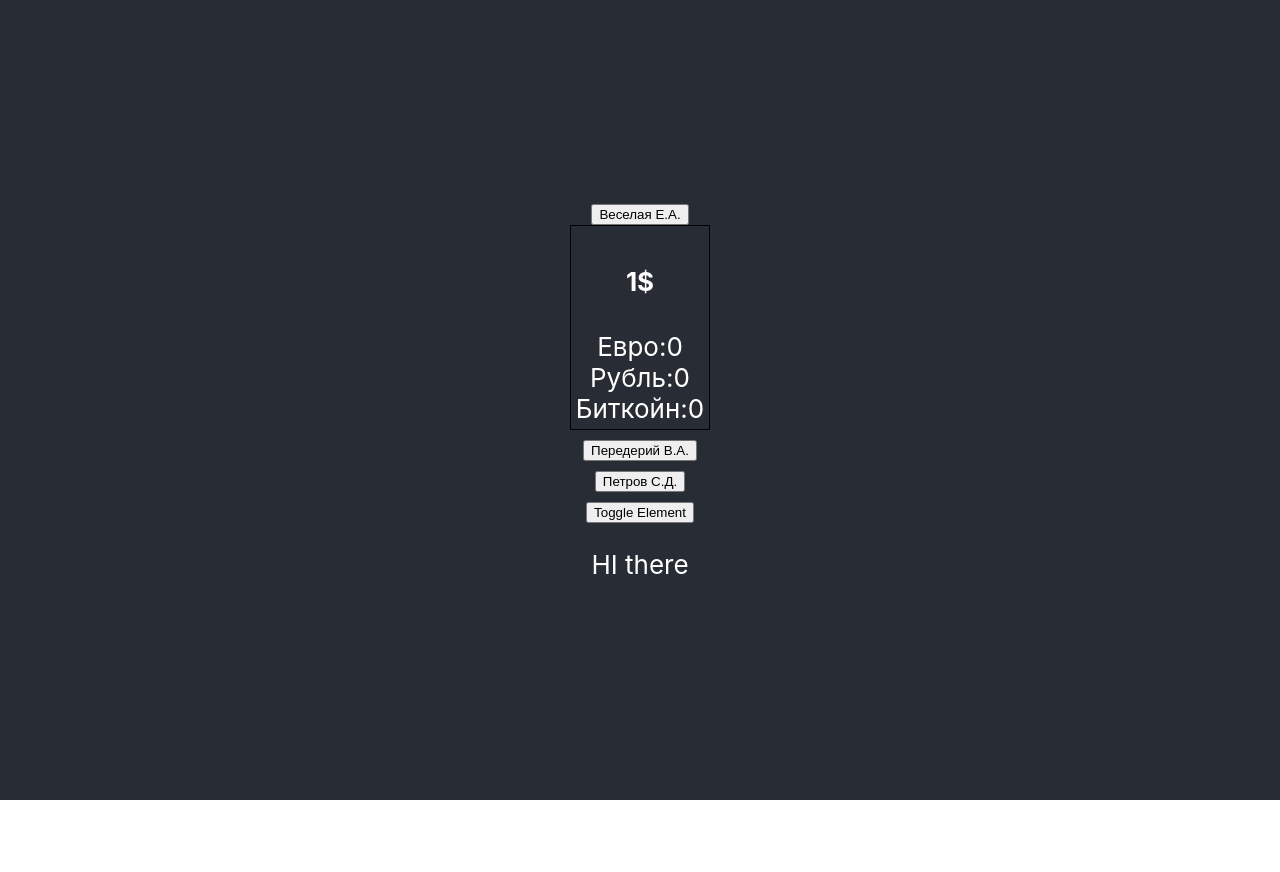
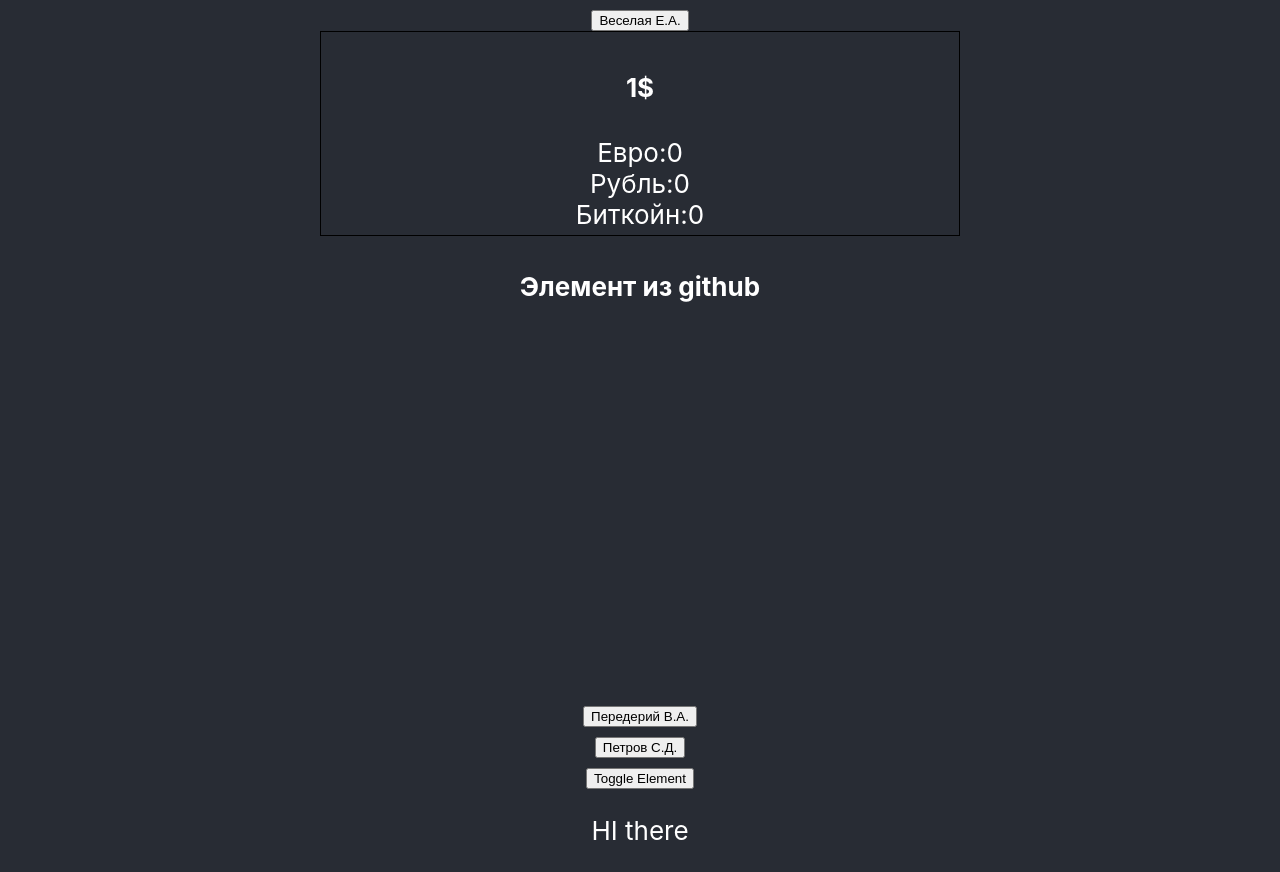
Before and after one commit to ivbo-05-18/mirea_course, a React (Create React App) app: page / in a window 1280 px wide. Both pictures are taken after a click on the button "Веселая Е.А.". Before the commit the page ends 800 px from the top, so only its background shows below. Built offline with nearby package versions, Linux system fonts and the light colour scheme; no server answers.

Commit message:
добавлен внешний компонент

```diff
--- a/package.json
+++ b/package.json
@@ -10,6 +10,7 @@
     "react-addons-css-transition-group": "^15.6.2",
     "react-dom": "^16.13.1",
     "react-google-recaptcha": "^2.0.1",
+    "react-player": "^2.1.0",
     "react-scripts": "3.4.1",
     "react-test-renderer": "^16.13.1"
   },
--- a/src/components/VeselayaEA/VeselayaEAController.js
+++ b/src/components/VeselayaEA/VeselayaEAController.js
@@ -1,5 +1,5 @@
 import React, {useState} from 'react';
-import Currency from './Currency';
+import VeselayaEAElement from './VeselayaEAElement'
 const VeselayaEAController = () =>  {
 
 
@@ -22,12 +22,6 @@ const VeselayaEAController = () =>  {
 
 }
 
-const VeselayaEAElement = () => {
 
-        return (
-            <Currency/>
-         )
-
-}
 
 export default VeselayaEAController;
--- /dev/null
+++ b/src/components/VeselayaEA/VeselayaEAElement.js
@@ -0,0 +1,15 @@
+import React from 'react';
+import Currency from './Currency';
+import ReactPlayer from 'react-player'
+const VeselayaEAElement = () => {
+
+    return (
+        <div>
+        <Currency/>
+        <h4>Элемент из github</h4>
+        <ReactPlayer url='https://www.youtube.com/watch?v=ysz5S6PUM-U' playing />
+        </div>
+     )
+
+}
+export default VeselayaEAElement
```
Also changed, not shown: 1 other file (tests, documents, lock files or other folders).
